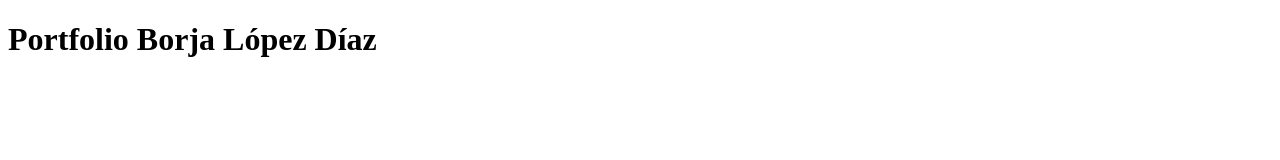
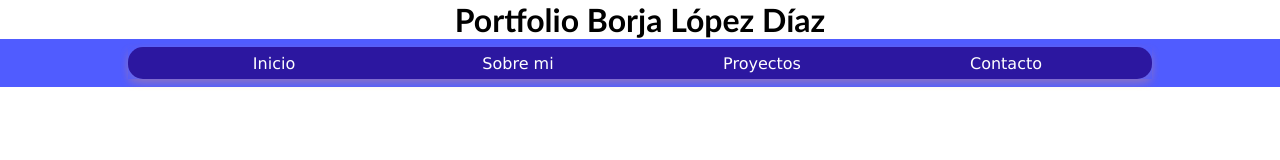
Before and after one commit to BorjaLopz/Portfolio, a plain HTML site: page index.html in a window 1280 px wide. Drawn offline with Linux system fonts and the light colour scheme.

Commit message:
Terminamos animaciones y añadimos camino a los enlaces de inicio

```diff
--- a/index.html
+++ b/index.html
@@ -1,24 +1,40 @@
 <!DOCTYPE html>
 <html lang="es">
   <head>
-        <meta charset="UTF-8">
-        <meta http-equiv="X-UA-Compatible" content="IE=edge">
-        <meta name="viewport" content="width=device-width, initial-scale=1.0">
+    <meta charset="UTF-8" />
+    <meta http-equiv="X-UA-Compatible" content="IE=edge" />
+    <meta name="viewport" content="width=device-width, initial-scale=1.0" />
     <title>Portfolio</title>
-        <link rel="stylesheet" href="style.css">
+    <link rel="stylesheet" href="style.css" />
   </head>
   <body>
     <header>
-            <h1>Portfolio Borja López Díaz</h1>
-        </header>
+      <h1><a href="./">Portfolio Borja López Díaz</a></h1>
+      <section>
+        <nav>
+          <menu>
+            <ul id="ulTwitter">
+              <li class="liTwitter">
+                <a href="./">Inicio</a>
+              </li>
+              <li class="liTwitter">
+                <a href="#">Sobre mi</a>
+              </li>
+              <li class="liTwitter">
+                <a href="#">Proyectos</a>
+              </li>
+              <li class="liTwitter">
+                <a href="#">Contacto</a>
+              </li>
+            </ul>
+          </menu>
+        </nav>
+      </section>
 
-        <main>
 
-        </main>
+    <main></main>
 
-        <footer>
-
-        </footer>
+    <footer></footer>
 
     <script src="script.js"></script>
   </body>
--- a/style.css
+++ b/style.css
@@ -0,0 +1,95 @@
+* {
+  margin: 0;
+  padding: 0;
+  box-sizing: border-box;
+}
+
+html {
+  font-family: "Lucida Sans", "Lucida Sans Regular", "Lucida Grande",
+    "Lucida Sans Unicode", Geneva, Verdana, sans-serif;
+    --principalClaro: #2c17a0;
+    --backgroundClaro: #505cff;
+    --shadowColour: #ff9950;
+    --shadowClaro: #ff995030 0px 4px 8px;
+}
+
+header h1
+{
+  text-align: center;
+  font-family: 'Trebuchet MS', 'Lucida Sans Unicode', 'Lucida Grande', 'Lucida Sans', Arial, sans-serif;
+}
+
+header h1 a {
+  color: black;
+}
+
+nav {
+  background-color: var(--backgroundClaro);
+  display: flex;
+  flex-direction: column;
+  justify-content: center;
+  align-items: center;
+  height: 3rem;
+}
+
+menu {
+  background-color: var(--principalClaro);
+  display: flex;
+  flex-direction: row;
+  list-style: outline none none;
+  height: 2rem;
+  width: 80%;
+  border-radius: 15px;
+  box-shadow: var(--shadowClaro)
+}
+
+li {
+  cursor: pointer;
+  display: flex;
+  flex-direction: row;
+  justify-content: center;
+  align-self: center;
+}
+
+li::after {
+  content: "";
+  position: absolute;
+  width: 50%;
+  transform: scaleX(0);
+  height: 2px;
+  bottom: -4px;
+  left: 25%;
+  background-color: var(--shadowColour);
+  transform-origin: bottom center;
+  transition: transform 0.25s ease-in-out;
+}
+
+li:hover::after {
+  transform: scaleX(1);
+  transform-origin: bottom center;
+}
+
+#ulTwitter {
+  width: 100%;
+  display: flex;
+  flex-direction: row;
+  list-style: none;
+  padding: 16px 32px;
+  gap: 16px;
+  box-shadow: var(--shadowClaro);
+  justify-content: space-around;
+}
+
+.liTwitter {
+  display: inline-block;
+  position: relative;
+  color: white;
+  cursor: pointer;
+  width: 100%;
+  text-align: center;
+}
+
+a {
+  text-decoration: none;
+  color: white;
+}
```
Lines whose indentation alone changed are shown as unchanged.
